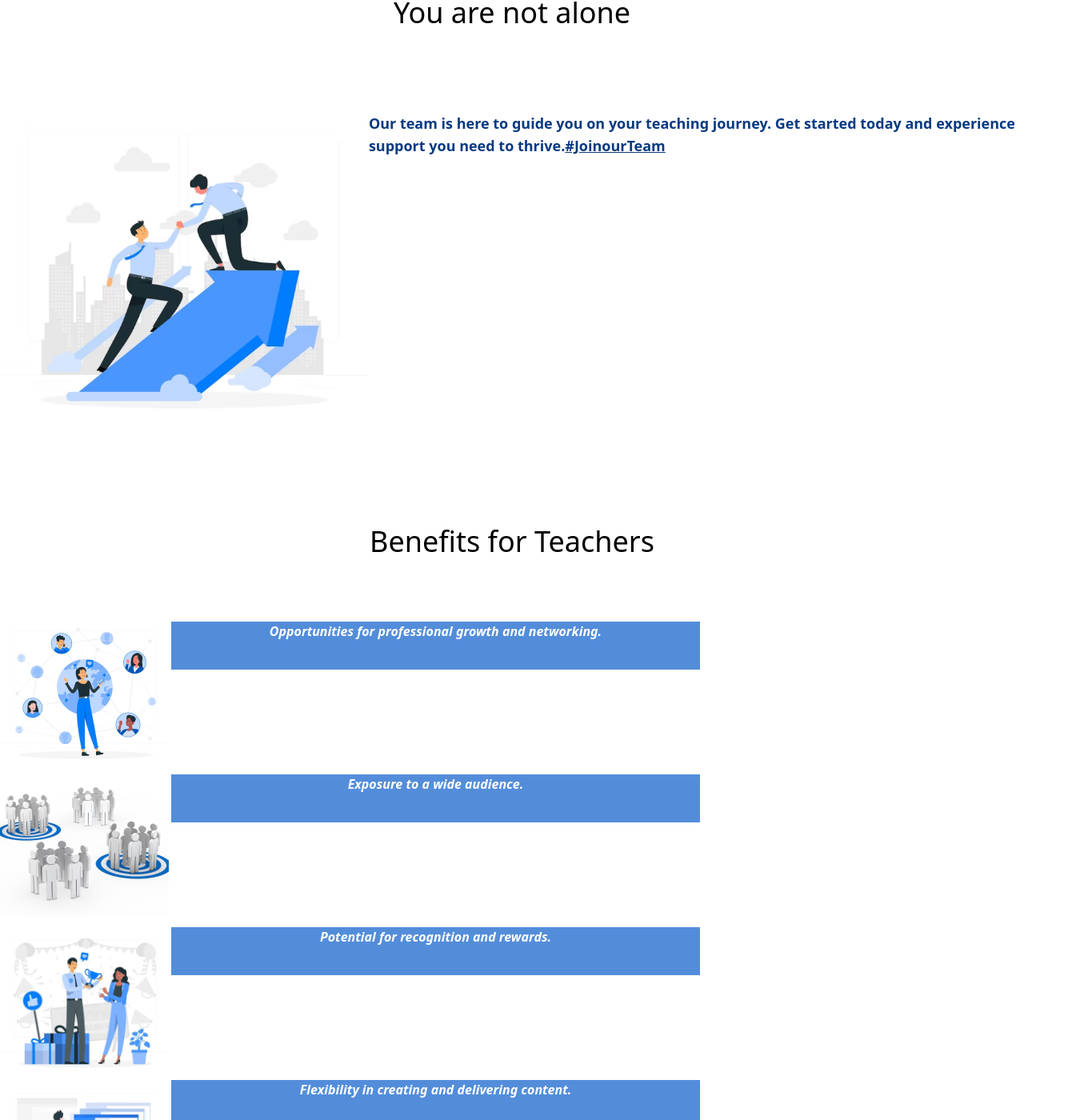
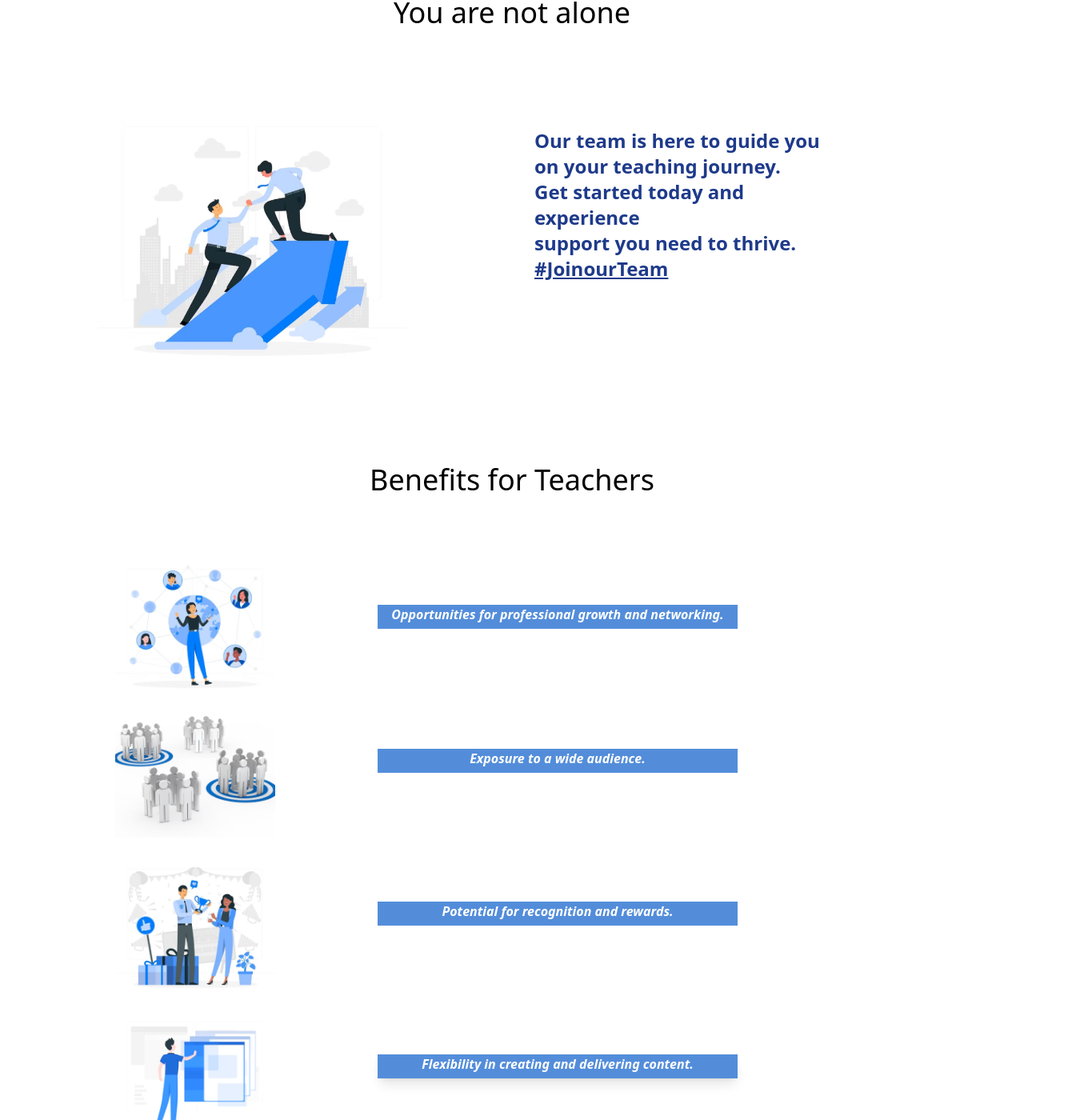
Before and after one commit to prakharjuit/being-agile, a React (Vite) app in the folder frontend/: page /teach in a window 1280 px wide. Shown: the part 952-2352 px from the top of the page at 80% size, 1360 px wide, since content can reach past the window. Built offline with nearby package versions, Linux system fonts and the light colour scheme.

Commit message:
update teach with us

```diff
--- a/frontend/src/Routes/Teachwith.jsx
+++ b/frontend/src/Routes/Teachwith.jsx
@@ -1,116 +1,131 @@
-import React from 'react'
-import image68 from '../pictures/image 68.png'
-import image69 from '../pictures/image 69.png'
-import image70 from '../pictures/image 70.png'
-import image71 from '../pictures/image 71.png'
-import image72 from '../pictures/image 72.png'
-import image73 from '../pictures/image 73.png'
-
+import React from "react";
+import image68 from "../pictures/image 68.png";
+import image69 from "../pictures/image 69.png";
+import image70 from "../pictures/image 70.png";
+import image71 from "../pictures/image 71.png";
+import image72 from "../pictures/image 72.png";
+import image73 from "../pictures/image 73.png";
 
 const Teachwith = () => {
   return (
-    <div>
-     <div className='bg-box-gray' style={{ width: '100%', height: '761.61px' }}>
-              <div className='text-gray-800 font-prociono text-6xl font-normal leading-none tracking-wide text-left ' style={{ width: '416px', height: '146px' }}>
+    <>
+     <div className="bg-box-gray">
+      <div className=" ml-20 pt-14" style={{ width: "100%", height: "761.61px" }}>
+        <div
+          className="text-gray-800 font-prociono text-6xl font-normal leading-none tracking-wide text-left "
+          style={{ width: "416px", height: "146px" }}
+        >
           <p>Come Teach With Us</p>
         </div>
-              <div className='font-poppins text-lg font-medium leading-relaxed text-left'style={{ width: '330px', height: '77px' }}>
+        <div
+          className="font-poppins text-lg font-medium leading-relaxed text-left"
+          style={{ width: "330px", height: "77px" }}
+        >
           <p>Inspire minds of people by becoming an instructor</p>
         </div>
         <div>
-          <button className='bg-black text-white font-poppins text-lg font-semibold leading-relaxed text-center' style={{ width: '231px', height: '51px' }}>Get Started Today</button>
+          <button
+            className="bg-black text-white font-poppins text-lg font-semibold leading-relaxed text-center"
+            style={{ width: "231px", height: "51px" }}
+          >
+            Get Started Today
+          </button>
+        </div>
       </div>
       </div>
       <div>
-      <p  className='w-361 h-49 font-prociono text-4xl font-normal leading-10 text-center mt-20 mb-20'>You are not alone</p>
+        <p className="w-361 h-49 font-prociono text-4xl font-normal leading-10 text-center mt-20 mb-20">
+          You are not alone
+        </p>
       </div>
-     <div className='flex'>
-      <div className='w-666 h-666'>
-        <img src={image68}/>
-
+      <div className="flex ml-20">
+        <div className="pl-11 ">
+          <img className="max-h-96 max-w-96" src={image68} />
         </div>
-      <div className='w-514 h-250 font-inter text-lg font-semibold leading-50 text-left text-bluee'>
-          <p className="mt-6">
-        Our team is here to guide you on your teaching journey.
-Get started today and experience support you need to thrive.<u>#JoinourTeam</u>
-
+        <div className="font-inter text-2xl w-96 ml-40 text-blue-900 font-semibold leading-50 text-left text-blue" >
+          <p className="mt-11">
+            Our team is here to guide you on your teaching journey.<br></br> Get started
+            today and experience <br /> support you need to thrive.<br></br><u>#JoinourTeam</u>
           </p>
-
         </div>
-
       </div>
       <div>
-      <p  className='w-361 h-49 font-prociono text-4xl font-normal leading-10 text-center mt-20 mb-20'>Benefits for Teachers</p>
+        <p className="w-361 h-49 font-prociono text-4xl font-normal leading-10 text-center mt-20 mb-20">
+          Benefits for Teachers
+        </p>
       </div>
-     <div>
-      <div className='flex'>
-        <div style={{ width: '214px', height: '191px' }}>
-        <img src={image69}/>
-
+      <div className="ml-36">
+        <div className="flex">
+          <div style={{ width: "200px", height: "180px" }}>
+            <img src={image69} />
           </div>
-        <div className='bg-box w-661 text-center' style={{ width: '661px', height: '60px' }}>
+          <div
+            className="bg-box text-center ml-32 mt-14"
+            style={{ width: "450px", height: "30px" }}
+          >
             <p className="font-inter text-base italic font-semibold text-center text-white leading-15">
               Opportunities for professional growth and networking.
             </p>
-
           </div>
-
         </div>
-      <div className='flex'>
-        <div style={{ width: '214px', height: '191px' }}>
-        <img src={image70}/>
-
+        <div className="flex">
+          <div style={{ width: "200px", height: "191px" }}>
+            <img src={image70} />
           </div>
-        <div className='bg-box  text-center' style={{ width: '661px', height: '60px' }}>
+          <div
+            className="bg-box  text-center ml-32 mt-14"
+            style={{ width: "450px", height: "30px" }}
+          >
             <p className="font-inter text-base italic font-semibold text-center text-white leading-15">
               Exposure to a wide audience.
             </p>
-
           </div>
-
         </div>
-      <div className='flex'>
-        <div style={{ width: '214px', height: '191px' }}>
-        <img src={image71}/>
-
+        <div className="flex">
+          <div style={{ width: "200px", height: "191px" }}>
+            <img src={image71} />
           </div>
-        <div className='bg-box text-center' style={{ width: '661px', height: '60px' }}>
+          <div
+            className="bg-box text-center ml-32 mt-14"
+            style={{ width: "450px", height: "30px" }}
+          >
             <p className="font-inter text-base italic font-semibold text-center text-white leading-15">
               Potential for recognition and rewards.
-
             </p>
-
           </div>
-
         </div>
-      <div className='flex'>
-        <div style={{ width: '214px', height: '191px' }}>
-        <img src={image72}/>
-
+        <div className="flex">
+          <div style={{ width: "200px", height: "191px" }}>
+            <img src={image72} />
           </div>
-        <div className='shadow-md bg-box text-center' style={{ width: '661px', height: '60px' }}>
+          <div
+            className="shadow-lg bg-box text-center ml-32 mt-14"
+            style={{ width: "450px", height: "30px" }}
+          >
             <p className="font-inter text-base italic font-semibold text-center text-white leading-15">
               Flexibility in creating and delivering content.
-
-
             </p>
-
-        </div>
-
           </div>
         </div>
-     <div className='flex justify-center items-center'>
-      <img src={image73}/>
       </div>
-     <div className='flex justify-center items-center mb-10'>
-      <p className="font-poppins text-5xl font-semibold leading-24 text-center">Become an instructor today</p>
+      <div className="flex justify-center items-center">
+        <img src={image73} />
       </div>
-      <div className='flex justify-center items-center'>
-      <button className='bg-black text-white font-poppins text-lg font-semibold leading-35 text-center' style={{ width: '256px', height: '45.5px' }}>Get Started Today</button>
+      <div className="flex justify-center items-center mb-10">
+        <p className="font-poppins text-5xl font-semibold leading-24 text-center">
+          Become an instructor today
+        </p>
+      </div>
+      <div className="flex justify-center items-center">
+        <button
+          className="bg-black text-white font-poppins text-lg font-semibold leading-35 text-center"
+          style={{ width: "256px", height: "45.5px" }}
+        >
+          Get Started Today
+        </button>
+      </div>
+    </>
+  );
+};
 
-     </div>
-    </div>
-  )
-}
-
-export default Teachwith
+export default Teachwith;
```
Lines whose indentation alone changed are shown as unchanged.
